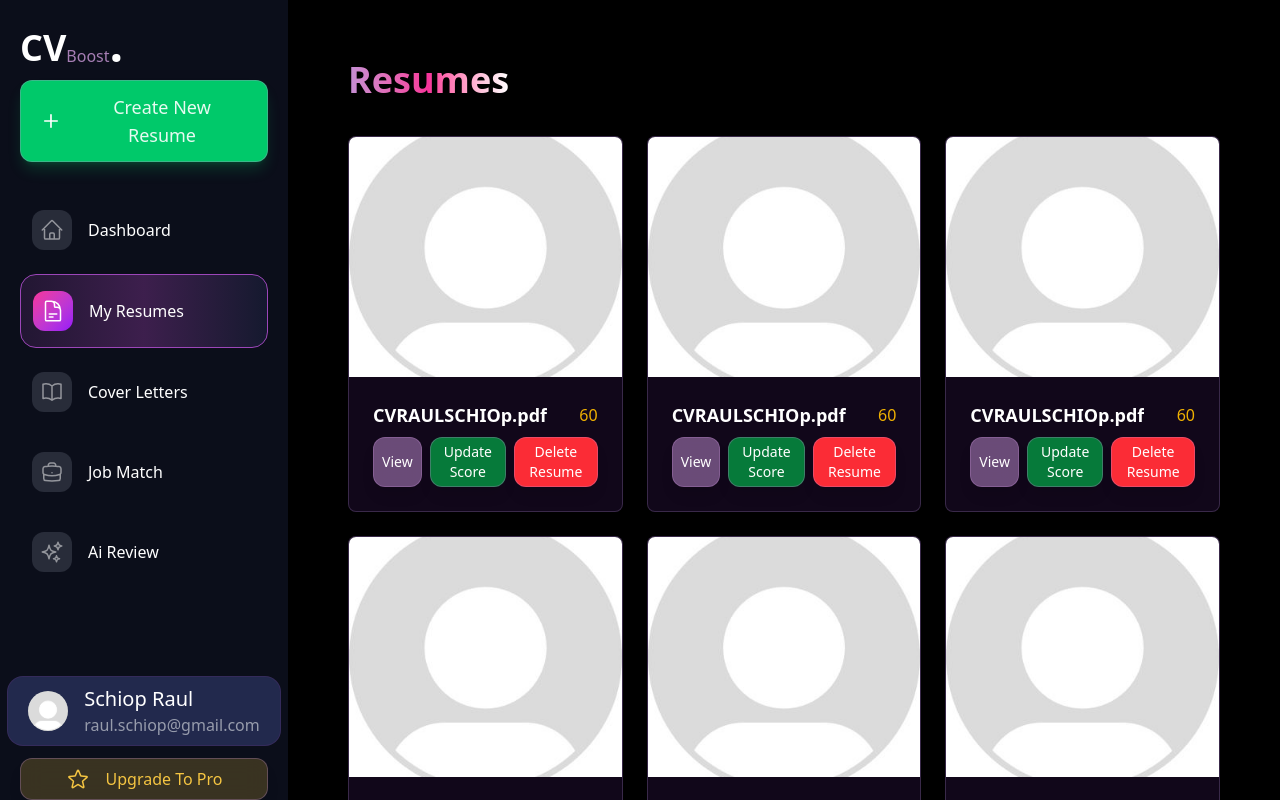
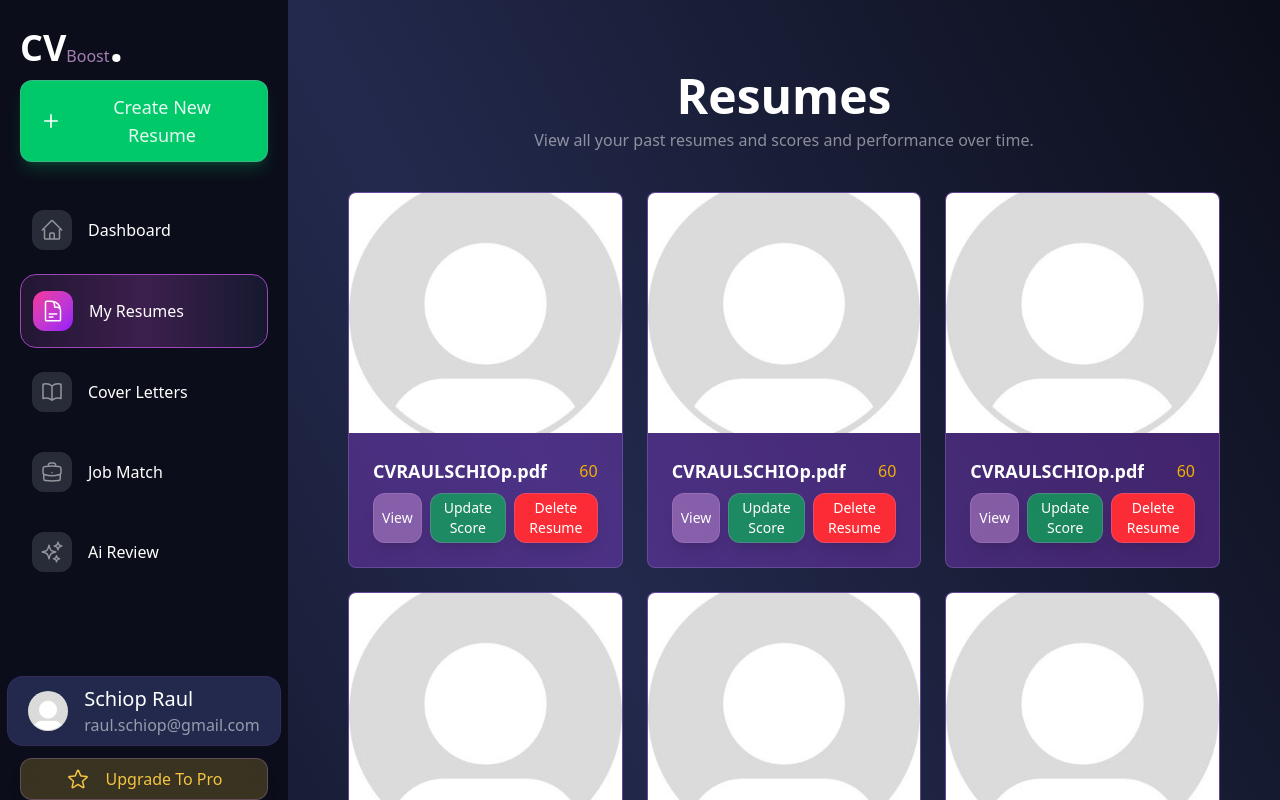
Before and after one commit to RaulSchiop/CVBoost, a Next.js app in the folder frontend/: page /tools/resumes in a window 1280 px wide. Shown: the top 800 px of the page. Built offline with nearby package versions, Linux system fonts and the light colour scheme.

Commit message:
modularity and some changes

```diff
--- a/frontend/src/Components/aiResumeComponents/PdfInput.tsx
+++ b/frontend/src/Components/InputsComponents/reviewInputComponent.tsx
@@ -6,6 +6,7 @@ import SmallBtn from "../Buttons/SmallMainBtn";
 import { motion } from "motion/react";
 import { useState } from "react";
 import MainBtn from "../Buttons/MainBtn";
+import DownList from "../List/DownList";
 
 export default function PDFInput({ toggle, resumes }: PDFInputPropsType) {
    const [file, setFile] = useState<File>();
@@ -135,7 +136,7 @@ export default function PDFInput({ toggle, resumes }: PDFInputPropsType) {
          ) : (
             <div className=" w-full h-full flex items-start justify-center">
                {resumes === false ? (
-                  <ul className="p-4 overflow-y-auto lg:overflow-y-hidden w-full h-full ">
+                  <DownList>
                      {resumesList.map((resume, index) => (
                         <motion.li
                            key={resume.id}
@@ -185,7 +186,7 @@ export default function PDFInput({ toggle, resumes }: PDFInputPropsType) {
                            </MainCard>
                         </motion.li>
                      ))}
-                  </ul>
+                  </DownList>
                ) : (
                   <p>No Resumes</p>
                )}
--- /dev/null
+++ b/frontend/src/Components/List/ClasicList.tsx
@@ -0,0 +1,11 @@
+interface ListProps {
+   children: React.ReactNode;
+}
+
+export default function List({ children }: ListProps) {
+   return (
+      <ul className="grid grid-cols-1 sm:grid-cols-2 gap-6 lg:grid-cols-3">
+         {children}
+      </ul>
+   );
+}
--- /dev/null
+++ b/frontend/src/Components/List/DownList.tsx
@@ -0,0 +1,11 @@
+interface ListProps {
+   children: React.ReactNode;
+}
+
+export default function DownList({ children }: ListProps) {
+   return (
+      <ul className="p-4 overflow-y-auto lg:overflow-y-hidden w-full h-full ">
+         {children}
+      </ul>
+   );
+}
--- a/frontend/src/app/tools/aiReview/page.tsx
+++ b/frontend/src/app/tools/aiReview/page.tsx
@@ -1,7 +1,7 @@
 "use client";
 import MainBtn from "@/Components/Buttons/MainBtn";
 import UnSelectetButton from "@/Components/Buttons/UnSelectedButton";
-import PDFInput from "@/Components/aiResumeComponents/PdfInput";
+import PDFInput from "@/Components/InputsComponents/reviewInputComponent";
 import { useState } from "react";
 import { motion } from "motion/react";
 
--- /dev/null
+++ b/frontend/src/app/tools/coverLetter/createCoverLetters/page.tsx
@@ -0,0 +1,12 @@
+export default function CreateCoverLetter() {
+   return (
+      <div className="w-full h-full p-10 md:p-15 bg-gradient-to-bl from-contrast-500/20 via-contrast-500/60 to-contrast-500/20">
+         <h1 className="tex" >sada</h1>
+         {/* stap 1 */}
+         {/* upload a job description,job title and a cv to know the person */}
+
+         {/* stap 2 */}
+         {/* based on the cv ( that person ) and job description and title create a cover letter ( create a txt file and download it) */}
+      </div>
+   );
+}
--- a/frontend/src/app/tools/coverLetter/page.tsx
+++ b/frontend/src/app/tools/coverLetter/page.tsx
@@ -1,12 +1,28 @@
-export default function CoverLetter(){
+"use client";
+import { motion } from "motion/react";
 
-    return(
-        <div>
-            {/* stap 1 */}
-            {/* upload a job description,job title and a cv to know the person */}
-
-            {/* stap 2 */}
-            {/* based on the cv ( that person ) and job description and title create a cover letter ( create a txt file and download it) */}
-        </div>
-    )
+export default function CoverLetter() {
+   return (
+      <div className="w-full h-full p-10 md:p-15 bg-gradient-to-bl from-contrast-500/20 via-contrast-500/60 to-contrast-500/20">
+         <div className="flex items-center flex-col justify-center mb-10 mt-3 gap-2">
+            {/* page text */}
+            <motion.h1
+               initial={{ opacity: 0, y: -100 }}
+               animate={{ opacity: 1, y: 0 }}
+               transition={{ type: "spring", duration: 0.6 }}
+               className="text-white text-5xl font-bold"
+            >
+               Cover Letters
+            </motion.h1>
+            <motion.p
+               initial={{ opacity: 0, y: -100 }}
+               animate={{ opacity: 1, y: 0 }}
+               transition={{ type: "spring", duration: 0.4 }}
+               className="text-white/50"
+            >
+               View all your cover letters or create new ones.
+            </motion.p>
+         </div>
+      </div>
+   );
 }
--- a/frontend/src/app/tools/resumes/page.tsx
+++ b/frontend/src/app/tools/resumes/page.tsx
@@ -1,11 +1,14 @@
 "use client";
 import SmallBtn from "@/Components/Buttons/SmallMainBtn";
+
+import List from "@/Components/List/ClasicList";
 
 import Image from "next/image";
 import { useState } from "react";
 import NoImage from "../../../../public/no image.jpg";
 import GreenBtn from "@/Components/Buttons/GreenBtn";
 import Link from "next/link";
+import { motion } from "motion/react";
 
 export default function Resume() {
    const [image, setImage] = useState<string | undefined>(undefined);
@@ -75,18 +78,40 @@ export default function Resume() {
    ];
 
    return (
-      <div className="w-full h-full p-10 md:p-15">
-         <div className="flex items-center justify-between mb-4">
-            <h1 className="font-bold text-transparent bg-clip-text text-4xl  bg-gradient-to-r from-accent-700 via-pink-500 to-white mb-5">
+      <div className="w-full h-full p-10 md:p-15 bg-gradient-to-bl from-contrast-500/20 via-contrast-500/60 to-contrast-500/20">
+         <div className="flex items-center flex-col justify-center mb-10 mt-3 gap-2">
+            {/* page text */}
+            <motion.h1
+               initial={{ opacity: 0, y: -100 }}
+               animate={{ opacity: 1, y: 0 }}
+               transition={{ type: "spring", duration: 0.6 }}
+               className="text-white text-5xl font-bold"
+            >
                Resumes
-            </h1>
+            </motion.h1>
+            <motion.p
+               initial={{ opacity: 0, y: -100 }}
+               animate={{ opacity: 1, y: 0 }}
+               transition={{ type: "spring", duration: 0.4 }}
+               className="text-white/50"
+            >
+               View all your past resumes and scores and performance over time.
+            </motion.p>
          </div>
          <div>
-            <ul className="grid grid-cols-1 sm:grid-cols-2 gap-6 lg:grid-cols-3">
+            <List>
                {resumesList.map((file, index) => (
-                  <li
+                  <motion.li
+                     initial={{ opacity: 0 }}
+                     animate={{ opacity: 1 }}
+                     exit={{ opacity: 0 }}
+                     transition={{
+                        type: "spring",
+                        duration: 1.5,
+                        delay: index * 0.1,
+                     }}
                      key={index}
-                     className="bg-purple-500/10 border border-purple-300/20 rounded-lg overflow-hidden"
+                     className="bg-purple-500/30 border border-purple-300/20 rounded-lg overflow-hidden"
                   >
                      <div className="relative h-60 w-full">
                         <Image
@@ -126,9 +151,9 @@ export default function Resume() {
                            </SmallBtn>
                         </div>
                      </div>
-                  </li>
+                  </motion.li>
                ))}
-            </ul>
+            </List>
          </div>
       </div>
    );
```
Also changed, not shown: frontend/src/Components/InputsComponents/coverLettersComponents.tsx (added).
